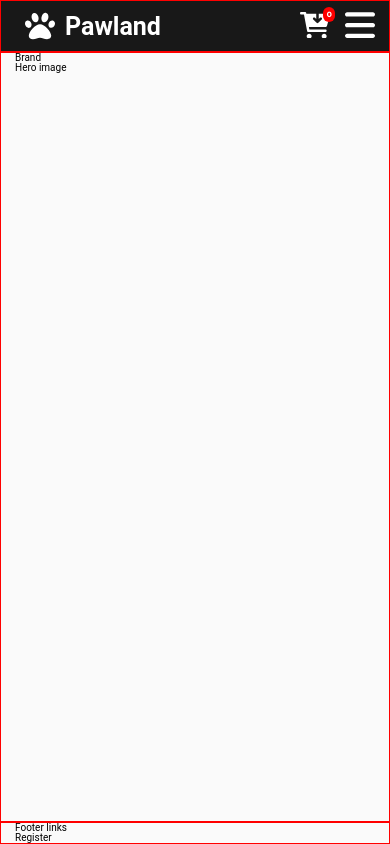
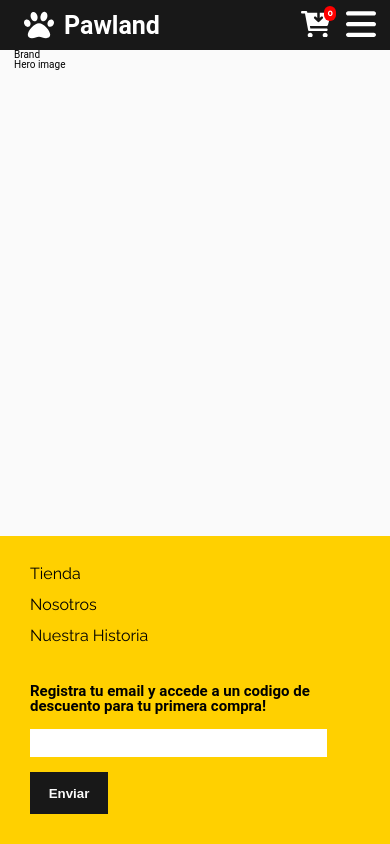
Before and after one commit to ifritzler/pawland_2, a website: page index.html in a window 390 px wide. Drawn offline with Linux system fonts and the light colour scheme.

Commit message:
responsive footer added

```diff
--- a/index.html
+++ b/index.html
@@ -80,7 +80,7 @@
               </svg>
             </a>
           </div>
-          <div class="navbar__menu" id="menu-toggle" onclick="showMenuToggle()">
+          <div class="navbar__menu" id="menu-toggle">
             <svg
               class="navbar__menu-img"
               xmlns="http://www.w3.org/2000/svg"
@@ -102,12 +102,34 @@
         <div>Hero image</div>
       </div>
     </main>
-    <footer class="container">
+    <footer class="container footer">
       <nav>
-        <div>Footer links</div>
+        <ul class="footer__links">
+          <li>
+            <a href="#">
+              <p>Tienda</p>
+            </a>
+          </li>
+          <li>
+            <a href="#">
+              <p>Nosotros</p>
+            </a>
+          </li>
+          <li>
+            <a href="#">
+              <p>Nuestra Historia</p>
+            </a>
+          </li>
+        </ul>
       </nav>
-      <form>
-        <div>Register</div>
+
+      <form id="formularioRegistro">
+        <label for="email">
+          Registra tu email y accede a un codigo de descuento para tu primera
+          compra!
+        </label>
+        <input type="email" name="email" id="email" />
+        <button class="btn--dark" type="submit">Enviar</button>
       </form>
     </footer>
     <div id="wrapper-menu-toggle" class="hidden">
--- a/scss/base/_containers.scss
+++ b/scss/base/_containers.scss
@@ -8,9 +8,9 @@ body {
   grid-template-rows: auto 1fr auto;
 
   // TODO: Just for test - delete or comment on production
-  & > * {
-    border: 1px solid red;
-  }
+  // & > * {
+  //   border: 1px solid red;
+  // }
 }
 
 .container {
--- /dev/null
+++ b/scss/components/_buttons.scss
@@ -0,0 +1,19 @@
+
+.btn {
+  border: none;
+  padding: 1em 1.4em;
+  cursor: pointer;
+  font-weight: $fw-sbold;
+  &--dark {
+    @extend .btn;
+    background-color: $color-dark;
+    color: $color-base;
+  }
+
+  &--primary {
+    @extend .btn;
+    background-color: $color-primary;
+    color: $color-dark;
+  }
+
+}
--- /dev/null
+++ b/scss/components/_components.scss
@@ -0,0 +1 @@
+@import './buttons';
--- /dev/null
+++ b/scss/components/buttons/_primary.scss
@@ -0,0 +1,4 @@
+.btn--primary {
+  @extend .btn;
+  font-weight: $fw-sbold;
+}
--- /dev/null
+++ b/scss/layout/_footer.scss
@@ -0,0 +1,54 @@
+.footer {
+  background-color: $color-primary;
+  padding: 4rem;
+  overflow-x: hidden;
+  @include flex-container($just: space-between);
+  @include media($media-medium){
+    padding: 3rem;
+    flex-direction: column;
+    align-items: flex-start;
+    gap: 4rem;
+  }
+  @include media($media-xs){
+    padding: 1.3rem;
+  }
+}
+
+.footer__links {
+  @include flex-container($dir: column, $wrap: no-wrap, $spacing: 1.5rem, $align:flex-start);
+}
+
+#formularioRegistro {
+  @include flex-container($dir: column, $wrap: no-wrap, $spacing: 1.5rem, $align:flex-start);
+  & label {
+    font-size: $fs-p;
+    font-weight: 700;
+    min-width: 24ch;
+    max-width: 45ch;
+  }
+
+  & input {
+    width: 90%;
+    padding: .7rem 1.2rem;
+    font-size: 1.6rem;
+    border: none;
+    color: rgba(24, 24, 24, .9);
+    &:focus{
+      outline: 1px solid rgba(24, 24, 24, .7);
+    }
+  }
+
+  @include media($media-medium){
+    & label {
+      font-size: 1.5rem;
+    }
+    & input {
+      font-size: 1.2rem;
+    }
+  }
+  @include media($media-xs){
+    & label {
+      font-size: 1.3rem;
+    }
+  }
+}
--- a/scss/layout/_layout.scss
+++ b/scss/layout/_layout.scss
@@ -1,2 +1,3 @@
 @import './navbar';
 @import './mobile_menu';
+@import './footer';
--- a/scss/style.scss
+++ b/scss/style.scss
@@ -6,5 +6,6 @@
 // layout/
 @import './layout/layout';
 // components/
+@import './components/components';
 // pages/
 @import './pages/home';
--- a/scss/utils/_mixins.scss
+++ b/scss/utils/_mixins.scss
@@ -13,6 +13,7 @@
   $spacing: none
 ) {
   display: flex;
+  flex-direction: $dir;
   justify-content: $just;
   align-items: $align;
   flex-wrap: $wrap;
```
Also changed, not shown: src/css/style.css, 1 other file.
